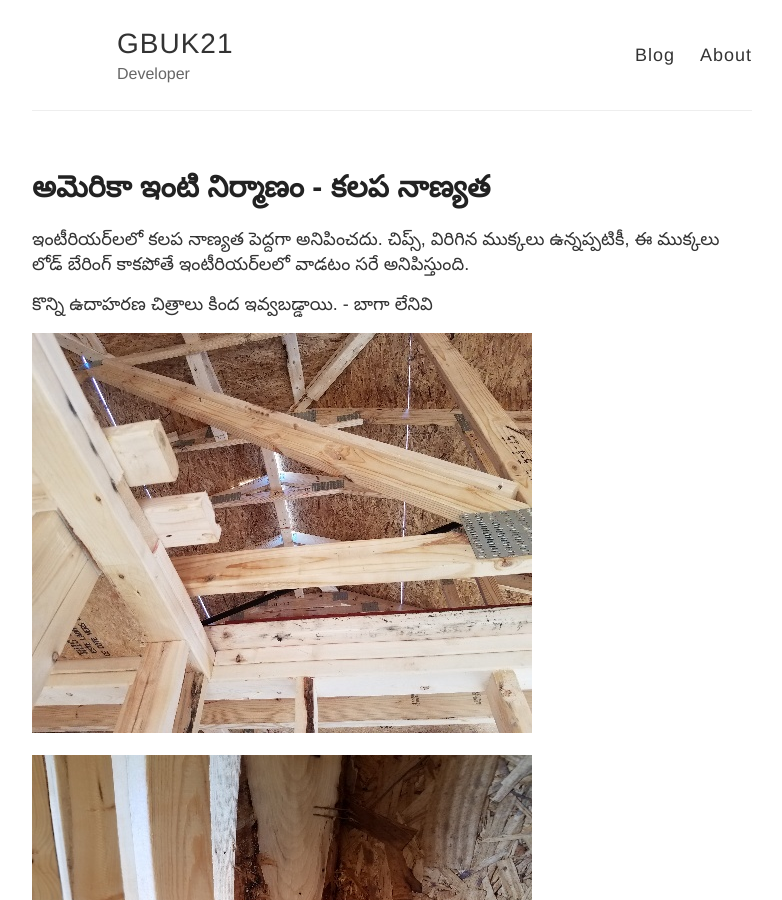
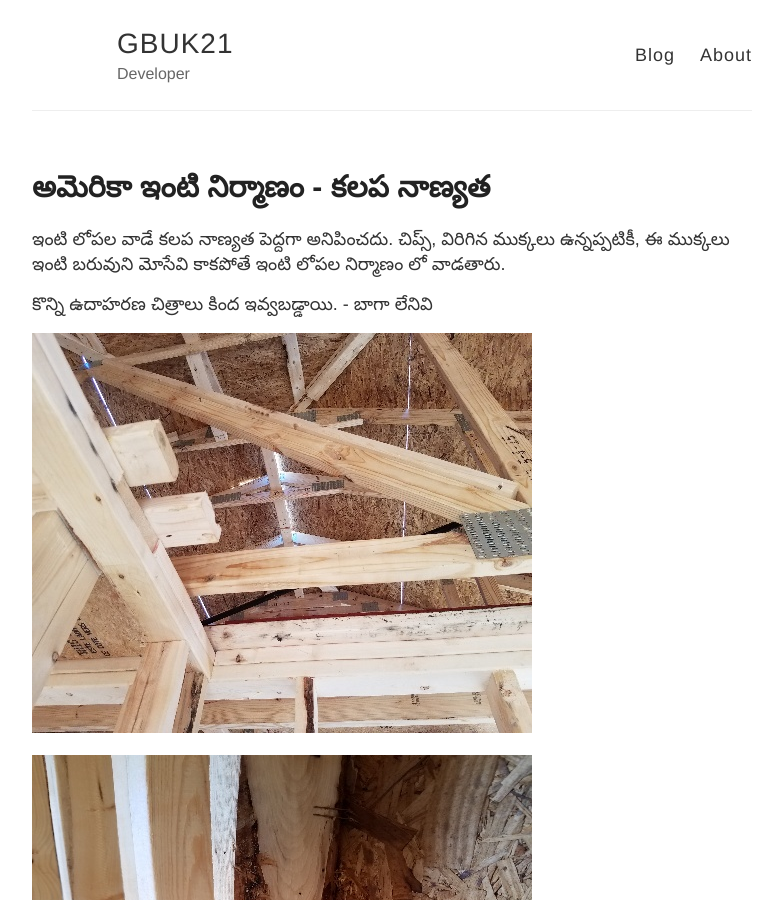
Before and after one commit to gbuk21/General, a Jekyll site: the page built from split1/_posts/2020-08-30-USA housing construction wood quality.md, in a window 1280 px wide and 900 px high. Shown: the whole window, without its empty margins (248-1030 px from the left). Built offline with Jekyll 4.4.1, drawn with Linux system fonts in a browser that asks for light colours.

Commit message:
Update 2020-08-30-USA housing construction wood quality.md

```diff
--- a/split1/_posts/2020-08-30-USA housing construction wood quality.md
+++ b/split1/_posts/2020-08-30-USA housing construction wood quality.md
@@ -3,7 +3,7 @@ layout: post
 title: అమెరికా ఇంటి నిర్మాణం - కలప నాణ్యత
 ---
 
-ఇంటీరియర్‌లలో కలప నాణ్యత పెద్దగా అనిపించదు. చిప్స్, విరిగిన ముక్కలు ఉన్నప్పటికీ, ఈ ముక్కలు లోడ్ బేరింగ్ కాకపోతే ఇంటీరియర్‌లలో వాడటం సరే అనిపిస్తుంది.
+ఇంటి లోపల వాడే కలప నాణ్యత పెద్దగా అనిపించదు. చిప్స్, విరిగిన ముక్కలు ఉన్నప్పటికీ, ఈ ముక్కలు ఇంటి బరువుని మోసేవి కాకపోతే ఇంటి లోపల నిర్మాణం లో వాడతారు.
 
 కొన్ని ఉదాహరణ చిత్రాలు కింద ఇవ్వబడ్డాయి.  - బాగా లేనివి
 
```
